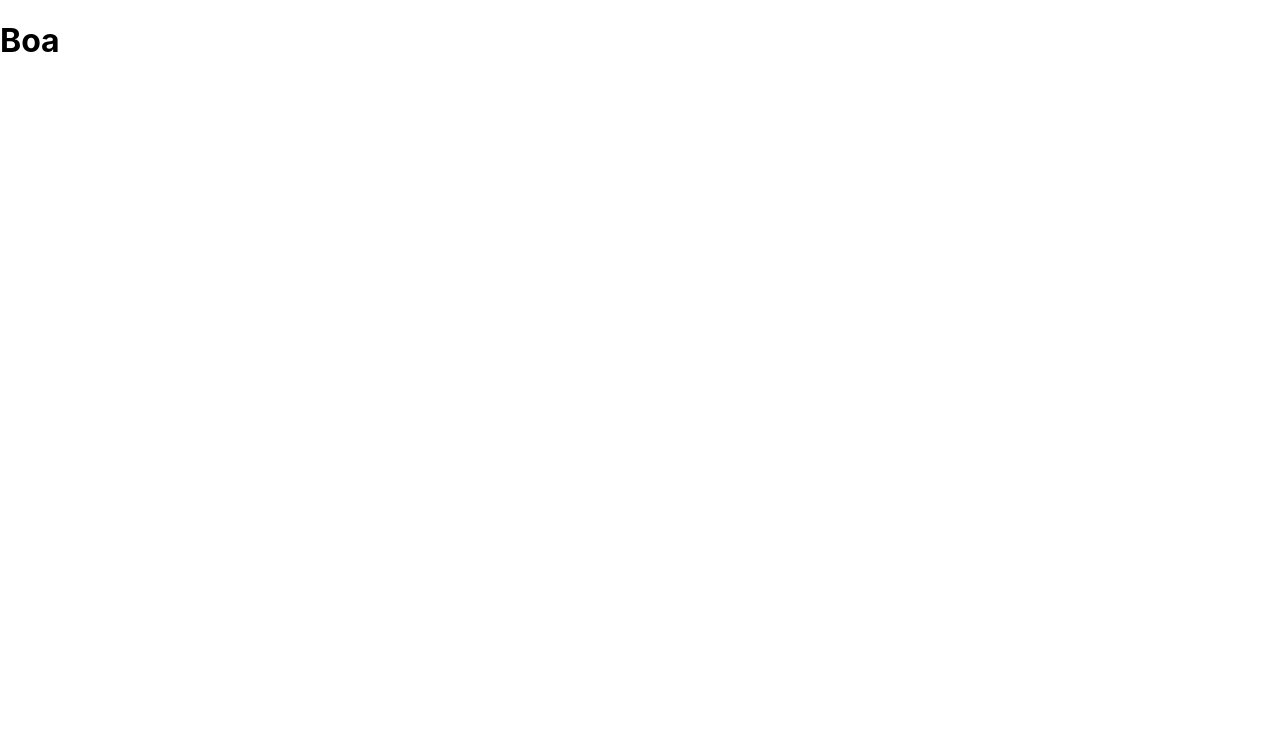
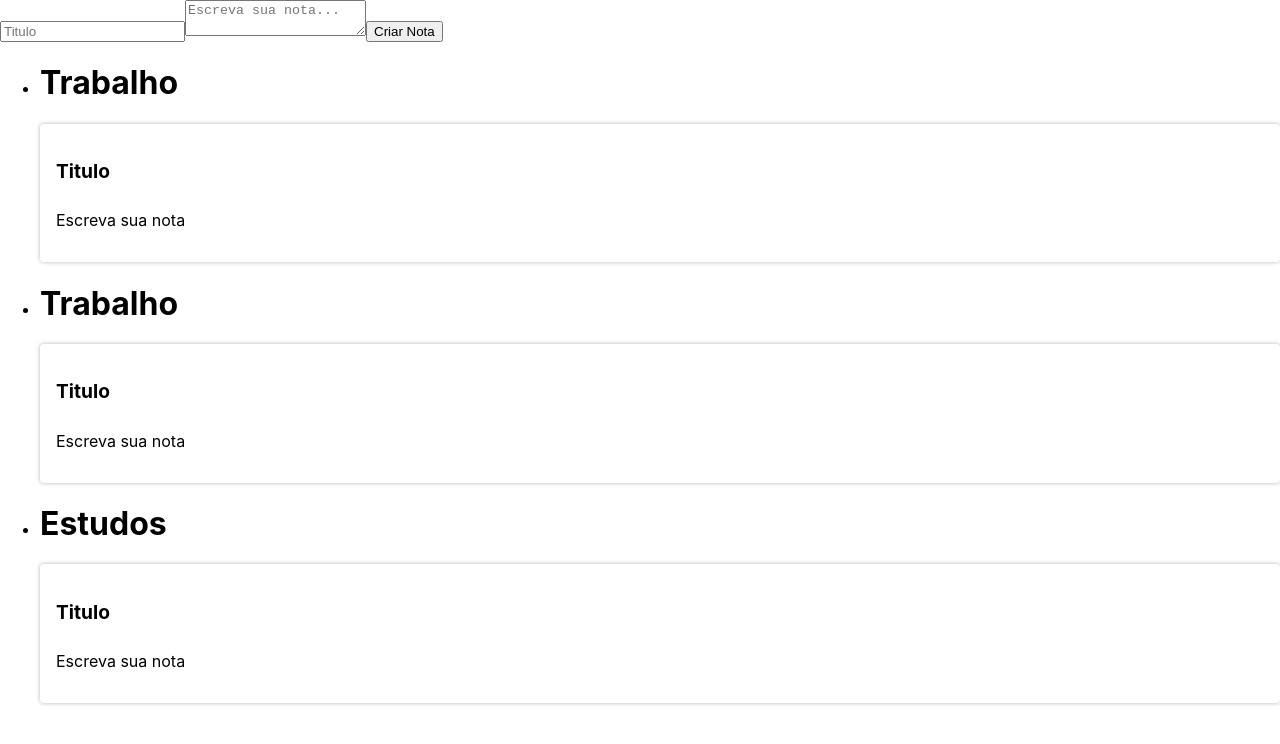
Before and after one commit to JoaoVitorSPereira/STUDIES, a React (Create React App) app in the folder alura/reactcurso/: page / in a window 1280 px wide. Shown: the top 744 px of the page. Built offline with nearby package versions, Linux system fonts and the light colour scheme.

Commit message:
refatoracao de codigo, criacao de componentes e comeco de estilizacao

```diff
--- a/alura/reactcurso/src/App.js
+++ b/alura/reactcurso/src/App.js
@@ -1,7 +1,16 @@
-import React from 'react';
+import React, { Component } from 'react';
+import ListaDeNotas from './components/List';
+import RegisterForm from './components/RegisterForm';
 
-function App() {
-  return <h1>Boa</h1>;
+class App extends Component {
+  render() {
+    return (
+      <>
+        <RegisterForm />
+        <ListaDeNotas />
+      </>
+    );
+  }
 }
 
 export default App;
--- /dev/null
+++ b/alura/reactcurso/src/components/Card/index.jsx
@@ -0,0 +1,20 @@
+import React, { Component } from 'react';
+import './styles.css';
+
+class Card extends Component {
+  render() {
+    return (
+      <section className='card-style'>
+        {/* Tag JS representada por {} dentro do JSX */}
+        {}
+
+        <header className='card-style_header'>
+          <h3 className='card-style_title'>Titulo</h3>
+        </header>
+        <p className='card-style_text'>Escreva sua nota</p>
+      </section>
+    );
+  }
+}
+
+export default Card;
--- /dev/null
+++ b/alura/reactcurso/src/components/Card/styles.css
@@ -0,0 +1,28 @@
+.card-style {
+  display: flex;
+  flex-direction: column;
+  align-items: flex-start;
+  justify-content: space-between;
+  background-color: #fff;
+  border-radius: 4px;
+  flex-wrap: wrap;
+  box-shadow: 0 0 4px rgba(0, 0, 0, 0.3);
+  padding: 16px;
+}
+
+.card-style_heading {
+  font-size: 1.1em;
+  display: flex;
+  justify-content: space-between;
+  align-items: center;
+}
+
+.card-style_text {
+  margin-top: 8px;
+  font-size: 1em;
+}
+
+.card-style_title {
+  font-size: 1.2em;
+  margin-right: 12px;
+}
--- /dev/null
+++ b/alura/reactcurso/src/components/List/index.jsx
@@ -0,0 +1,21 @@
+import React, { Component } from 'react';
+import Card from '../Card';
+
+class ListaDeNotas extends Component {
+  render() {
+    return (
+      <ul>
+        {Array.of('Trabalho', 'Trabalho', 'Estudos').map((categoria, index) => {
+          return (
+            <li key={index}>
+              <h1>{categoria}</h1>
+              <Card />
+            </li>
+          );
+        })}
+      </ul>
+    );
+  }
+}
+
+export default ListaDeNotas;
--- /dev/null
+++ b/alura/reactcurso/src/components/RegisterForm/index.jsx
@@ -0,0 +1,17 @@
+import React, { Component } from 'react';
+
+class RegisterForm extends Component {
+  render() {
+    return (
+      <>
+        <form>
+          <input type='text' placeholder='Titulo' />
+          <textarea placeholder='Escreva sua nota...' />
+          <button>Criar Nota</button>
+        </form>
+      </>
+    );
+  }
+}
+
+export default RegisterForm;
```
